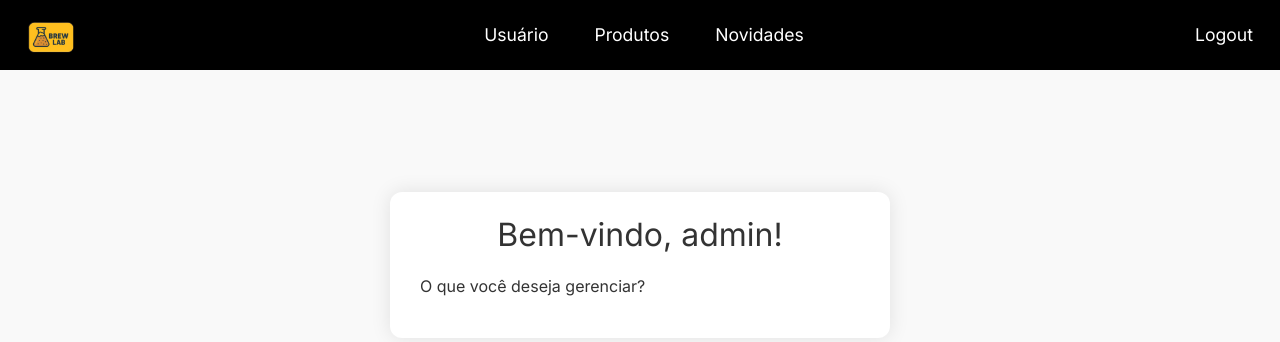
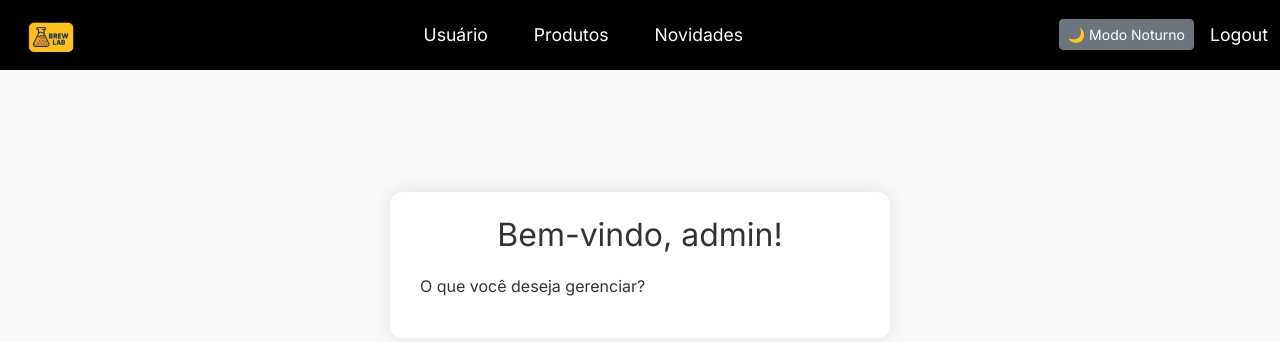
Before and after one commit to AndreBhe/Projeto_aplc_Net, a PHP site: page /admin/inicio/dashboard.php in a window 1280 px wide. Shown: the top 342 px of the page. Run offline with PHP 8.4, Linux system fonts and the light colour scheme; a user stored in the database is signed in.

Commit message:
first upload

```diff
--- a/admin/includes/menuadm.php
+++ b/admin/includes/menuadm.php
@@ -6,9 +6,8 @@
     <button class="navbar-toggler" type="button" data-bs-toggle="collapse" data-bs-target="#navbarNav">
       <span class="navbar-toggler-icon"></span>
     </button>
-    <div class="collapse navbar-collapse justify-content-center" id="navbarNav">
-      <ul class="navbar-nav mx-auto">
-        <li class="nav-item">
+    <div class="collapse navbar-collapse" id="navbarNav">
+      <ul class="navbar-nav ms-auto me-auto"> <li class="nav-item">
           <a class="nav-link text-white" href="../usuarios/index.php" style="font-size: 1.1rem; margin: 0 15px;">Usuário</a>
         </li>
         <li class="nav-item">
@@ -18,7 +17,12 @@
           <a class="nav-link text-white" href="../novidades/index.php" style="font-size: 1.1rem; margin: 0 15px;">Novidades</a>
         </li>
       </ul>
-      <a class="nav-link text-white" href="../logout.php" style="font-size: 1.1rem; margin: 0 15px;">Logout</a>
+
+      <div class="d-flex align-items-center">
+        <button type="button" class="btn btn-sm btn-secondary me-3" id="toggle-dark">🌙 Modo Noturno</button>
+
+        <a class="nav-link text-white" href="../logout.php" style="font-size: 1.1rem; margin-right: 0px;">Logout</a>
+      </div>
     </div>
   </div>
 </nav>
--- a/admin/inicio/dashboard.php
+++ b/admin/inicio/dashboard.php
@@ -1,5 +1,10 @@
 <?php
-// Inclui o nosso script central de verificação. Ele cuida de TUDO.
+// Cabeçalhos para impedir cache
+header("Cache-Control: no-store, no-cache, must-revalidate, max-age=0");
+header("Cache-Control: post-check=0, pre-check=0", false);
+header("Pragma: no-cache");
+
+// Inclui o verificador de sessão
 include '../includes/verificar_sessao.php';
 ?>
 <!DOCTYPE html>
@@ -7,6 +12,7 @@ include '../includes/verificar_sessao.php';
 <head>
     <meta charset="UTF-8">
     <title>Portal do Administrador</title>
+    <meta name="viewport" content="width=device-width, initial-scale=1">
     <link href="https://fonts.googleapis.com/css2?family=Inter:wght@400;600&display=swap" rel="stylesheet">
     <link href="https://cdn.jsdelivr.net/npm/bootstrap@5.3.3/dist/css/bootstrap.min.css" rel="stylesheet">
     <link rel="stylesheet" href="../css/form.css">
@@ -22,15 +28,33 @@ include '../includes/verificar_sessao.php';
     <p>O que você deseja gerenciar?</p>
 </div>
 
+<script>
+document.addEventListener('DOMContentLoaded', function () {
+    const toggle = document.getElementById('toggle-dark');
+    const body = document.body;
 
-    <script>
+    if (localStorage.getItem('modo') === 'dark') {
+        body.classList.add('dark-mode');
+        document.cookie = "modo=dark; path=/";
+    }
+
+    if (toggle) {
+        toggle.addEventListener('click', function () {
+            body.classList.toggle('dark-mode');
+            const modo = body.classList.contains('dark-mode') ? 'dark' : 'light';
+            localStorage.setItem('modo', modo);
+            document.cookie = "modo=" + modo + "; path=/";
+        });
+    }
+});
+
+// Força recarregamento ao voltar do histórico (resolve o problema de logout/sessão no modo claro)
 window.addEventListener('pageshow', function(event) {
-        // A propriedade 'persisted' é true se a página foi carregada do bfcache
-        if (event.persisted) {
-            // Força um recarregamento completo da página a partir do servidor.
+    if (event.persisted || performance.getEntriesByType("navigation")[0].type === "back_forward") {
         window.location.reload();
     }
 });
 </script>
+
 </body>
 </html>
```
Also changed, not shown: admin/css/estiloadm.css (line endings or trailing spaces), admin/css/form.css (line endings or trailing spaces). Lines whose indentation alone changed are shown as unchanged.
